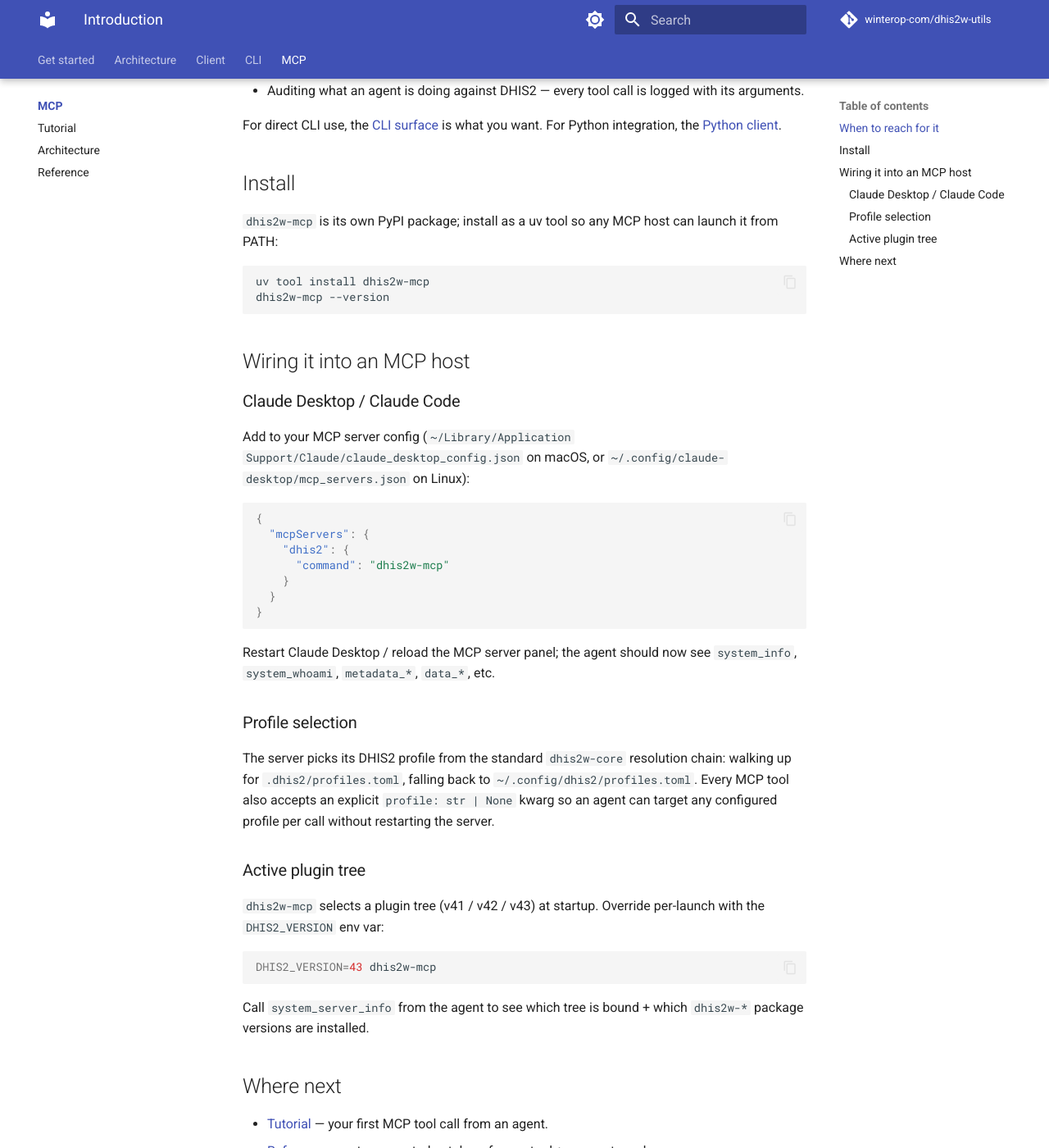
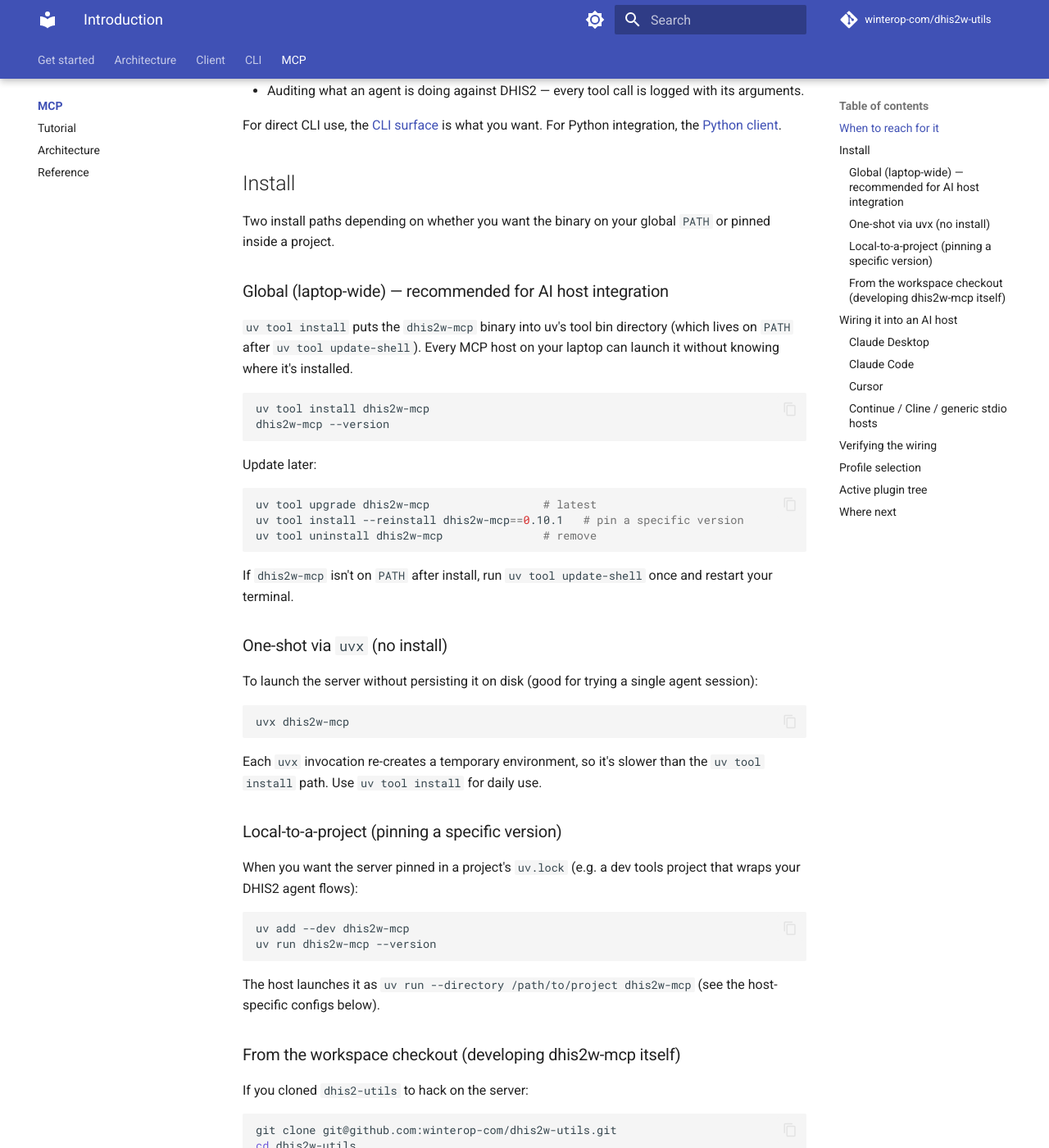
Before and after one commit to winterop-com/dhis2-utils, an MkDocs documentation site: the page built from docs/mcp/index.md, in a window 1280 px wide and 1400 px high, scrolled down 441 px. Shown: the whole window at 82% size. Built offline with MkDocs 1.6.1 and Material for MkDocs 9.7.7, drawn with Linux system fonts in a browser that asks for light colours; comment, search, counter and statistics services are not loaded; some of the changed text lies outside the part shown.

Commit message:
docs: expand CLI/MCP install guides + rename two weak headings
Install guides — both `docs/cli/index.md` and `docs/mcp/index.md` now
spell out every install path explicitly:

- Global (laptop-wide) via `uv tool install` + upgrade / pin / uninstall
  commands and the `uv tool update-shell` PATH note.
- One-shot via `uvx` (no persistent install).
- Local-to-a-project via `uv add --dev` (pinning in another project's
  uv.lock).
- From the workspace checkout for developers hacking on the tool.

MCP intro also gains per-host wiring sections: Claude Desktop (with
macOS / Windows / Linux config paths), Claude Code, Cursor, and a
generic stdio-host block for Continue / Cline / others. Each host
example shows the same JSON shape; the Claude Desktop block also
demonstrates the `env:` map for `DHIS2_VERSION` / `DHIS2_PROFILE`
overrides. Plus a "Verifying the wiring" section pointing at
`system_server_info` as the smoke test.

Heading renames:

- `docs/architecture/cli.md` — `## Today's surface` -> `## Sample
  `--help` output`. The old heading sounded like "menu of the day"
  next to the actual `dhis2 --help` snapshot it labels.
- `docs/walkthrough.md` — `## What's in place today` -> `## Capability
  matrix`. The section is literally a capability matrix table; the
  time-relative framing was unnecessary.

Both renames continue the pattern of PR #323's earlier "Watch UI" ->
"Polling long-running tasks (`--watch`)" fix.

````diff
--- a/docs/cli/index.md
+++ b/docs/cli/index.md
@@ -13,18 +13,67 @@
 
 ## Install
 
-`dhis2w-cli` ships as its own PyPI package and is the binary, so `uv tool install` is the one-liner:
+Two install paths depending on whether you want `dhis2` on your global `PATH` or pinned inside a project.
+
+### Global (laptop-wide) — recommended for day-to-day terminal use
+
+`uv tool install` puts the `dhis2` binary into uv's tool bin directory (which lives on `PATH` after `uv tool update-shell`). Run `dhis2 …` from anywhere on your laptop.
 
 ```bash
 uv tool install dhis2w-cli
 dhis2 --version
 ```
 
-To pick up the `[browser]` extra (Playwright-driven PAT mint, screenshots, OIDC login automation):
+For the `[browser]` extra (Playwright-driven PAT mint, screenshots, OIDC login automation):
 
 ```bash
 uv tool install 'dhis2w-cli[browser]'
+uv run playwright install chromium     # one-time, downloads ~150 MB of Chromium
 ```
+
+Update / pin / uninstall:
+
+```bash
+uv tool upgrade dhis2w-cli                       # latest
+uv tool install --reinstall dhis2w-cli==0.10.1   # pin a specific version
+uv tool uninstall dhis2w-cli                     # remove
+```
+
+If `dhis2` isn't on `PATH` after install, run `uv tool update-shell` once and restart your terminal.
+
+### One-shot via `uvx` (no install)
+
+For a single command without persisting the tool on disk:
+
+```bash
+uvx dhis2w-cli profile verify
+```
+
+Each `uvx` invocation re-creates a temporary environment, so it's slower than `uv tool install`. Good for trying the CLI before committing to install; not recommended for daily use.
+
+### Local-to-a-project (pinning a specific version)
+
+When you want the CLI pinned in a project's `uv.lock` (e.g. a sync project that calls `dhis2 …` from its own scripts):
+
+```bash
+uv add --dev dhis2w-cli
+uv run dhis2 --version
+```
+
+Inside that project shell, `uv run dhis2 …` uses the pinned version.
+
+### From the workspace checkout (developing dhis2w-cli itself)
+
+If you cloned `dhis2-utils` to hack on the CLI:
+
+```bash
+git clone git@github.com:winterop-com/dhis2w-utils.git
+cd dhis2w-utils
+make install                          # uv sync --all-packages
+uv run dhis2 --version
+```
+
+`make install` runs `uv sync --all-packages --all-extras` at the workspace root, so all six members (including `dhis2w-cli`) install in editable mode.
 
 ## First steps
 
@@ -41,6 +90,17 @@
 
 The `dhis2 --version` (or `-V`) flag prints the bound `dhis2w-cli` / `dhis2w-core` versions plus the active plugin tree — useful when debugging mismatch between the CLI and the DHIS2 server's reported version.
 
+## Verifying the install
+
+```bash
+dhis2 --version
+dhis2 --help                    # lists every plugin sub-app
+dhis2 metadata --help           # lists metadata commands
+dhis2 system info               # round-trip a real DHIS2 call
+```
+
+If `dhis2 --help` lists every plugin sub-app but `dhis2 system info` fails, the binary is fine — re-check your profile (`dhis2 profile show`, `dhis2 profile verify`).
+
 ## Where next
 
 - [Tutorial](../guides/cli-tutorial.md) — step-by-step from `dhis2 init` through every plugin's verbs.
--- a/docs/mcp/index.md
+++ b/docs/mcp/index.md
@@ -1,6 +1,6 @@
 # `dhis2w-mcp` MCP server
 
-`dhis2w-mcp` is a [FastMCP](https://github.com/jlowin/fastmcp) server that exposes every `dhis2w-core` plugin as a typed [Model Context Protocol](https://modelcontextprotocol.io/) tool. An AI agent (Claude Desktop, Claude Code, Cursor, or anything that speaks stdio MCP) launches it and gets 337+ typed tools — every CLI command has a matching MCP tool sharing the same typed service function.
+`dhis2w-mcp` is a [FastMCP](https://github.com/jlowin/fastmcp) server that exposes every `dhis2w-core` plugin as a typed [Model Context Protocol](https://modelcontextprotocol.io/) tool. An AI agent (Claude Desktop, Claude Code, Cursor, Continue, Cline, or anything that speaks stdio MCP) launches it and gets 337+ typed tools — every CLI command has a matching MCP tool sharing the same typed service function.
 
 ## When to reach for it
 
@@ -12,18 +12,76 @@
 
 ## Install
 
-`dhis2w-mcp` is its own PyPI package; install as a uv tool so any MCP host can launch it from PATH:
+Two install paths depending on whether you want the binary on your global `PATH` or pinned inside a project.
+
+### Global (laptop-wide) — recommended for AI host integration
+
+`uv tool install` puts the `dhis2w-mcp` binary into uv's tool bin directory (which lives on `PATH` after `uv tool update-shell`). Every MCP host on your laptop can launch it without knowing where it's installed.
 
 ```bash
 uv tool install dhis2w-mcp
 dhis2w-mcp --version
 ```
 
-## Wiring it into an MCP host
+Update later:
 
-### Claude Desktop / Claude Code
+```bash
+uv tool upgrade dhis2w-mcp                 # latest
+uv tool install --reinstall dhis2w-mcp==0.10.1   # pin a specific version
+uv tool uninstall dhis2w-mcp               # remove
+```
 
-Add to your MCP server config (`~/Library/Application Support/Claude/claude_desktop_config.json` on macOS, or `~/.config/claude-desktop/mcp_servers.json` on Linux):
+If `dhis2w-mcp` isn't on `PATH` after install, run `uv tool update-shell` once and restart your terminal.
+
+### One-shot via `uvx` (no install)
+
+To launch the server without persisting it on disk (good for trying a single agent session):
+
+```bash
+uvx dhis2w-mcp
+```
+
+Each `uvx` invocation re-creates a temporary environment, so it's slower than the `uv tool install` path. Use `uv tool install` for daily use.
+
+### Local-to-a-project (pinning a specific version)
+
+When you want the server pinned in a project's `uv.lock` (e.g. a dev tools project that wraps your DHIS2 agent flows):
+
+```bash
+uv add --dev dhis2w-mcp
+uv run dhis2w-mcp --version
+```
+
+The host launches it as `uv run --directory /path/to/project dhis2w-mcp` (see the host-specific configs below).
+
+### From the workspace checkout (developing dhis2w-mcp itself)
+
+If you cloned `dhis2-utils` to hack on the server:
+
+```bash
+git clone git@github.com:winterop-com/dhis2w-utils.git
+cd dhis2w-utils
+make install                               # uv sync --all-packages
+uv run dhis2w-mcp --version
+```
+
+Host configs point at `uv run --directory <repo-path> dhis2w-mcp`.
+
+## Wiring it into an AI host
+
+The same `dhis2w-mcp` binary plugs into every MCP-aware host. Pick yours below.
+
+### Claude Desktop
+
+Config file location:
+
+| Platform | Path |
+| --- | --- |
+| macOS | `~/Library/Application Support/Claude/claude_desktop_config.json` |
+| Windows | `%APPDATA%\Claude\claude_desktop_config.json` |
+| Linux | `~/.config/Claude/claude_desktop_config.json` |
+
+Open the file (create it if it doesn't exist) and add:
 
 ```json
 {
@@ -35,13 +93,95 @@
 }
 ```
 
-Restart Claude Desktop / reload the MCP server panel; the agent should now see `system_info`, `system_whoami`, `metadata_*`, `data_*`, etc.
+Quit + reopen Claude Desktop. The MCP server tray shows a green dot next to "dhis2"; click it to see the 337+ tools the agent has access to.
 
-### Profile selection
+To pass extra env vars (e.g. pin the plugin tree or active profile):
+
+```json
+{
+  "mcpServers": {
+    "dhis2": {
+      "command": "dhis2w-mcp",
+      "env": {
+        "DHIS2_VERSION": "43",
+        "DHIS2_PROFILE": "staging"
+      }
+    }
+  }
+}
+```
+
+If you installed locally to a project, point the host at `uv run`:
+
+```json
+{
+  "mcpServers": {
+    "dhis2": {
+      "command": "uv",
+      "args": ["run", "--directory", "/Users/you/dev/your-agent-project", "dhis2w-mcp"]
+    }
+  }
+}
+```
+
+### Claude Code
+
+`claude` (the CLI) reads MCP servers from `~/.claude.json` (per-user) or `.claude/mcp_servers.json` (per-project). The shape is the same as Claude Desktop:
+
+```bash
+claude mcp add dhis2 dhis2w-mcp
+# or, manually:
+cat >> ~/.claude.json <<'JSON'
+{
+  "mcpServers": {
+    "dhis2": { "command": "dhis2w-mcp" }
+  }
+}
+JSON
+```
+
+Restart the Claude Code session (`exit` + relaunch) to pick up the new server.
+
+### Cursor
+
+In Cursor settings -> MCP -> "Edit config", add the same JSON block as Claude Desktop. Cursor stores it at `~/.cursor/mcp.json`.
+
+### Continue / Cline / generic stdio hosts
+
+Any MCP host that supports stdio takes:
+
+```
+command: dhis2w-mcp
+args:    []
+env:     { ... optional ... }
+```
+
+Drop those into the host's MCP config UI / file. If the host wants the full path to the binary, `uv tool which dhis2w-mcp` prints it.
+
+## Verifying the wiring
+
+In the agent, ask:
+
+> Call `system_server_info` and show me the result.
+
+The response should carry:
+
+```json
+{
+  "active_plugin_tree": "v43",
+  "active_plugin_tree_source": "default (no profile.version, no DHIS2_VERSION env)",
+  "dhis2w_core_version": "0.10.0",
+  "dhis2w_mcp_version": "0.10.0"
+}
+```
+
+If the agent says it has zero MCP tools, the host hasn't loaded the server — check the MCP panel / log for the start-up error.
+
+## Profile selection
 
 The server picks its DHIS2 profile from the standard `dhis2w-core` resolution chain: walking up for `.dhis2/profiles.toml`, falling back to `~/.config/dhis2/profiles.toml`. Every MCP tool also accepts an explicit `profile: str | None` kwarg so an agent can target any configured profile per call without restarting the server.
 
-### Active plugin tree
+## Active plugin tree
 
 `dhis2w-mcp` selects a plugin tree (v41 / v42 / v43) at startup. Override per-launch with the `DHIS2_VERSION` env var:
 
@@ -49,7 +189,7 @@
 DHIS2_VERSION=43 dhis2w-mcp
 ```
 
-Call `system_server_info` from the agent to see which tree is bound + which `dhis2w-*` package versions are installed.
+In a host config, set it under the `env:` block (see Claude Desktop example above). Call `system_server_info` from the agent to see which tree is bound + which `dhis2w-*` package versions are installed.
 
 ## Where next
 
````
Also changed, not shown: docs/architecture/cli.md (+1 -1 lines), docs/walkthrough.md (+1 -1 lines).
